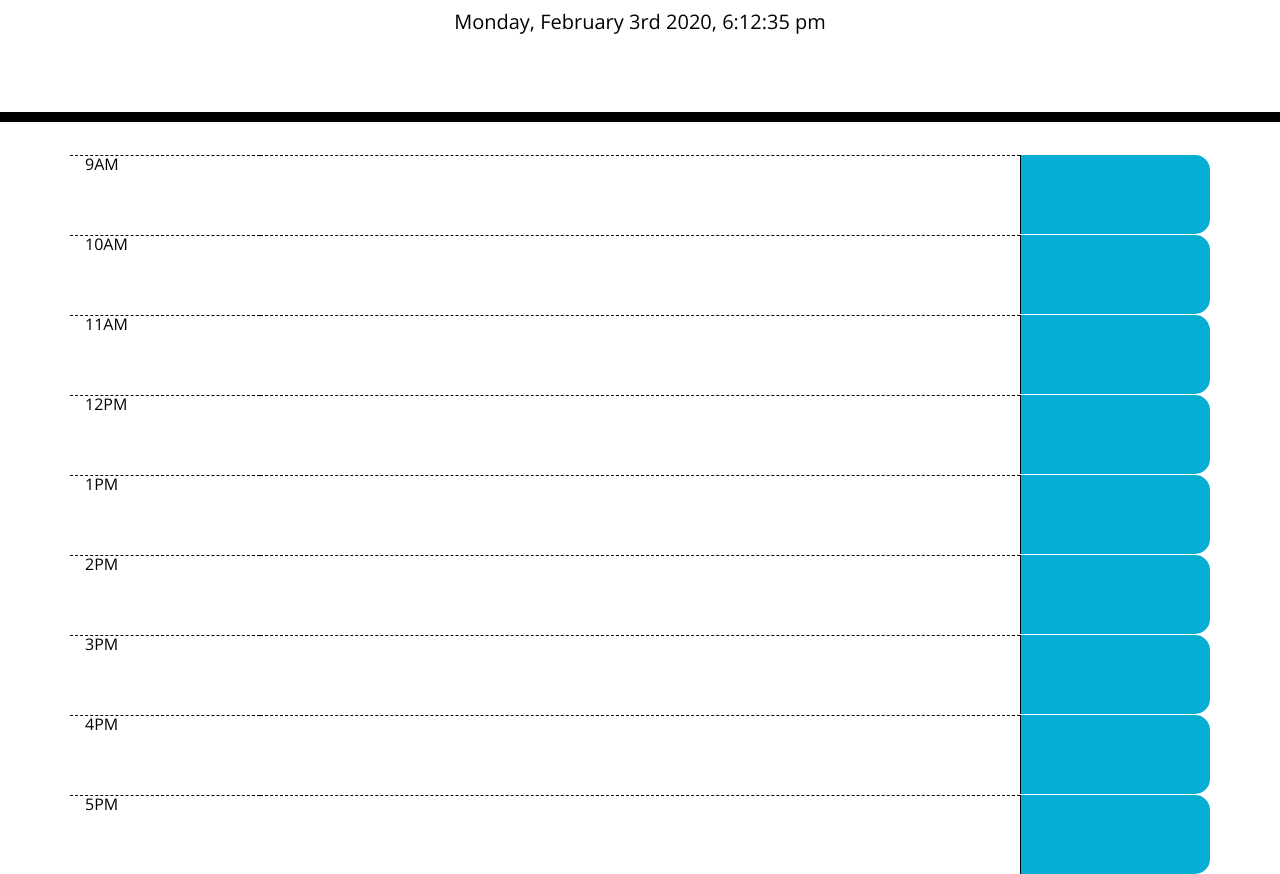
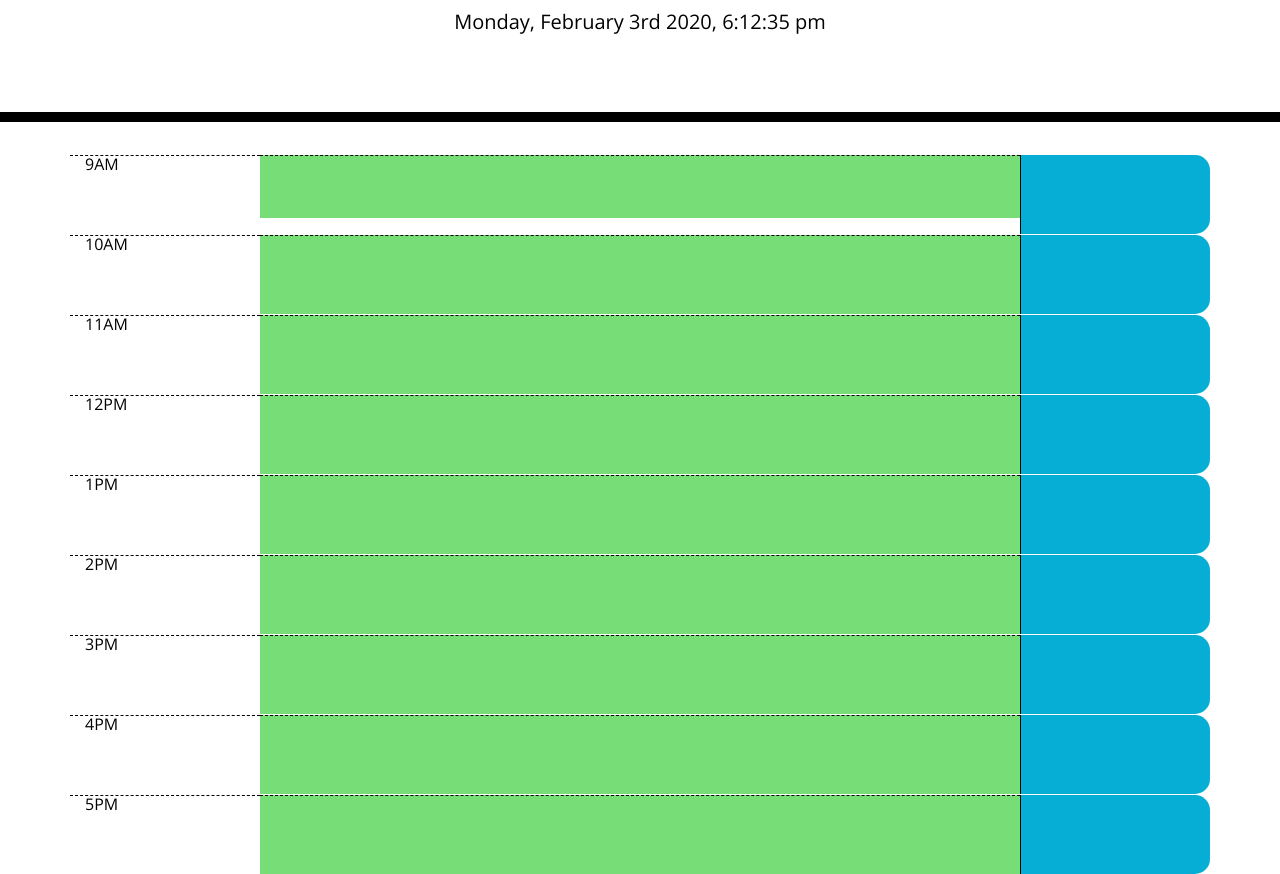
Before and after one commit to ArleneSanchez004/daily-task-organizer, a plain HTML site: page develop/index.html in a window 1280 px wide. Shown: the part 182-1056 px from the top of the page. Drawn offline with nearby package versions, Linux system fonts and the light colour scheme.

Commit message:
taskblocks are color coded to current hour

```diff
--- a/develop/index.html
+++ b/develop/index.html
@@ -23,7 +23,7 @@
     <!-- Timeblocks go here -->
     <div class="row">
       <div class="hourBlock hour col-sm-2" >9AM</div>
-      <div class="taskBlock hour col-sm-8" id="9"></div>
+      <div class="taskBlock hour col-sm-8 form-group" id="9"></div>
       <div class="saveBlock saveBtn col-sm-2"></div>
     </div>
     <div class="row">
@@ -43,27 +43,27 @@
     </div>
     <div class="row">
       <div class="hourBlock hour col-sm-2">1PM</div>
-      <div class="taskBlock hour col-sm-8" id="1"></div>
+      <div class="taskBlock hour col-sm-8" id="13"></div>
       <div class="saveBlock saveBtn col-sm-2"></div>
     </div>
     <div class="row">
       <div class="hourBlock hour col-sm-2">2PM</div>
-      <div class="taskBlock hour col-sm-8" id="2"></div>
+      <div class="taskBlock hour col-sm-8" id="14"></div>
       <div class="saveBlock saveBtn col-sm-2"></div>
     </div>
     <div class="row">
       <div class="hourBlock hour col-sm-2">3PM</div>
-      <div class="taskBlock hour col-sm-8" id="3"></div>
+      <div class="taskBlock hour col-sm-8" id="15"></div>
       <div class="saveBlock saveBtn col-sm-2"></div>
     </div>
     <div class="row">
       <div class="hourBlock hour col-sm-2">4PM</div>
-      <div class="taskBlock hour col-sm-8" id="4"></div>
+      <div class="taskBlock hour col-sm-8" id="16"></div>
       <div class="saveBlock saveBtn col-sm-2"></div>
     </div>
     <div class="row">
       <div class="hourBlock hour col-sm-2">5PM</div>
-      <div class="taskBlock hour col-sm-8" id="5"></div>
+      <div class="taskBlock hour col-sm-8" id="17"></div>
       <div class="saveBlock saveBtn col-sm-2"></div>
     </div>
   </div>
--- a/develop/script.js
+++ b/develop/script.js
@@ -6,22 +6,26 @@ currentDay.textContent = moment().format("dddd, MMMM Do YYYY, h:mm:ss a");
 console.log(moment().hour());
 
 var h = moment().hour();
-var hours = ["9", "10", "11", "12", "1", "2", "3", "4", "5"];
+var hours = [9, 10, 11, 12, 13, 14, 15, 16, 17];
 
 $(".taskBlock").each(function (i, item) {
     if (h === hours[i]) {
-        this.addClass("present");
+        $(this).addClass("present");
     }
 })
-// $(".taskBlock").each(function () {
-//     if (h <= hours) {
-//         $(".taskBlock").addClass("past");
-//         console.log("past");
-//     }
-// });
+$(".taskBlock").each(function (i, item) {
+    if (h < hours[i]) {
+        $(this).addClass("past");
+    }
+})
+$(".taskBlock").each(function (i, item) {
+    if (h > hours[i]) {
+        $(this).addClass("future");
+    }
+})
 
-// $(".taskBlock").each(function () {
-//     if (h >= hours) {
-//         $(".taskBlock").addClass("future");
-//     }
-// });
+//when .taskBlock is clicked, input field is available
+$(".taskBlock").click(function(){
+    $(this).prop(enabled);
+
+})
```
